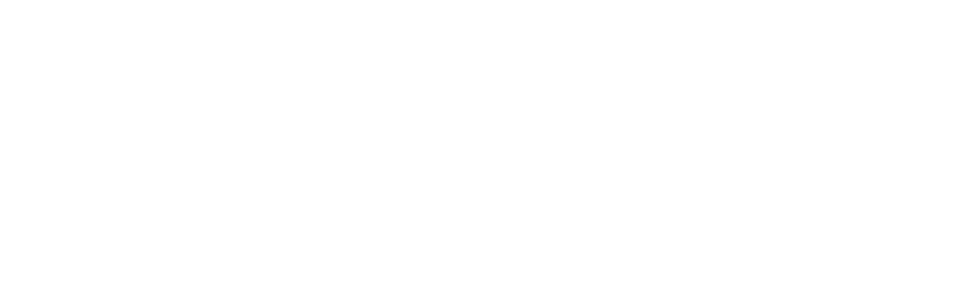
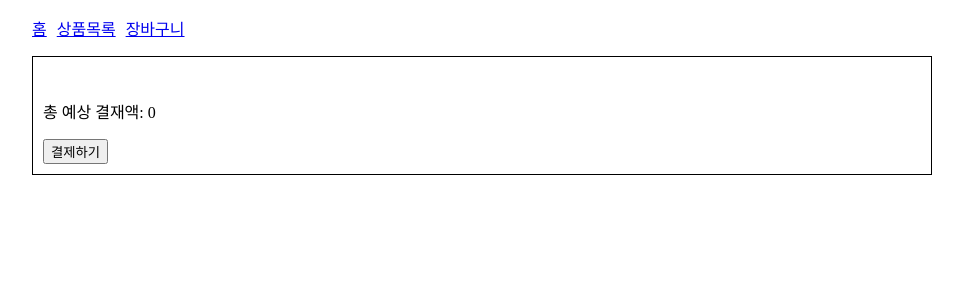
Before and after one commit to crewd/shopping-mall, a React (Vite) app: page /payment in a window 1280 px wide. Before the commit this address had no page. Shown: the top 300 px of the page, without its empty margins (158-1121 px from the left). Built offline with nearby package versions, Linux system fonts and the light colour scheme.

Commit message:
결제 페이지 추가

```diff
--- a/src/components/cart/index.tsx
+++ b/src/components/cart/index.tsx
@@ -1,9 +1,9 @@
 import { createRef, SyntheticEvent, useEffect, useRef, useState } from "react";
-import { useRecoilState, useSetRecoilState } from "recoil";
+import { useRecoilState } from "recoil";
 import { CartType } from "../../graphql/cart";
 import { checkedCartState } from "../../recoils/cart";
 import CartItem from "./item";
-import WillPay from "./willPay";
+import WillPay from "../willPay";
 
 const CartList = ({ items }: { items: CartType[] }) => {
   const [formData, setFormData] = useState<FormData>();
--- /dev/null
+++ b/src/components/payment/index.tsx
@@ -0,0 +1,13 @@
+import { useRecoilState } from "recoil";
+import { checkedCartState } from "../../recoils/cart";
+import WillPay from "../willPay";
+
+const Payment = () => {
+  const [checkedCartData, setCheckedCartData] = useRecoilState(checkedCartState);
+
+  return (
+    <WillPay />
+  )
+}
+
+export default Payment;
--- /dev/null
+++ b/src/components/product/list.tsx
@@ -0,0 +1,14 @@
+import { Product } from "../../graphql/products";
+import ProductItem from "./item";
+
+const ProductList = ({ list }: { list: Product[] }) => {
+  return (
+    <ul className="products">
+      {list.map(product => (
+        <ProductItem {...product} key={product.id} />
+      ))}
+    </ul>
+  )
+}
+
+export default ProductList;
--- a/src/components/cart/willPay.tsx
+++ b/src/components/willPay/index.tsx
@@ -1,7 +1,7 @@
 import { Link, useNavigate } from "react-router-dom";
 import { useRecoilValue } from "recoil"
 import { checkedCartState } from "../../recoils/cart"
-import ItemData from "./itemData";
+import ItemData from "../cart/itemData";
 
 const WillPay = () => {
   const navigate = useNavigate();
--- /dev/null
+++ b/src/pages/payment/index.tsx
@@ -0,0 +1,10 @@
+import Payment from "../../components/payment";
+
+const PaymentPage = () => {
+
+  return (
+    <Payment />
+  )
+}
+
+export default PaymentPage;
--- a/src/pages/products/index.tsx
+++ b/src/pages/products/index.tsx
@@ -1,21 +1,18 @@
 import { useQuery } from 'react-query'
 import ProductItem from '../../components/product/item'
+import ProductList from '../../components/product/list'
 import GET_PRODUCTS, { Products } from '../../graphql/products'
 import { graphqlFetcher, QueryKeys } from '../../queryClient'
 
-const ProductList = () => {
+const ProductListPage = () => {
   const { data } = useQuery<Products>(QueryKeys.PRODUCTS, () => graphqlFetcher(GET_PRODUCTS))
 
   return (
     <div>
       <h2>상품목록</h2>
-      <ul className="products">
-        {data?.products?.map(product => (
-          <ProductItem {...product} key={product.id} />
-        ))}
-      </ul>
+      <ProductList list={data?.products || []} />
     </div>
   )
 }
 
-export default ProductList
+export default ProductListPage
--- a/src/routes.tsx
+++ b/src/routes.tsx
@@ -6,6 +6,7 @@
 import ProductsIndex from './pages/products/index';
 import ProductsId from './pages/products/[id]';
 import Cart from './pages/cart/index';
+import PaymentPage from './pages/payment';
 
 
 export const routes = [
@@ -17,7 +18,7 @@
       { path: '/products', element: <ProductsIndex />, index: true },
       { path: '/products/:id', element: <ProductsId />, },
       { path: '/cart', element: <Cart />, },
-
+      { path: '/payment', element: <PaymentPage />, },
     ]
   }
 ]
@@ -27,4 +28,5 @@
   { route: '/products' },
   { route: '/products/:id' },
   { route: '/cart' },
+  { route: '/payment' },
 ]
```
